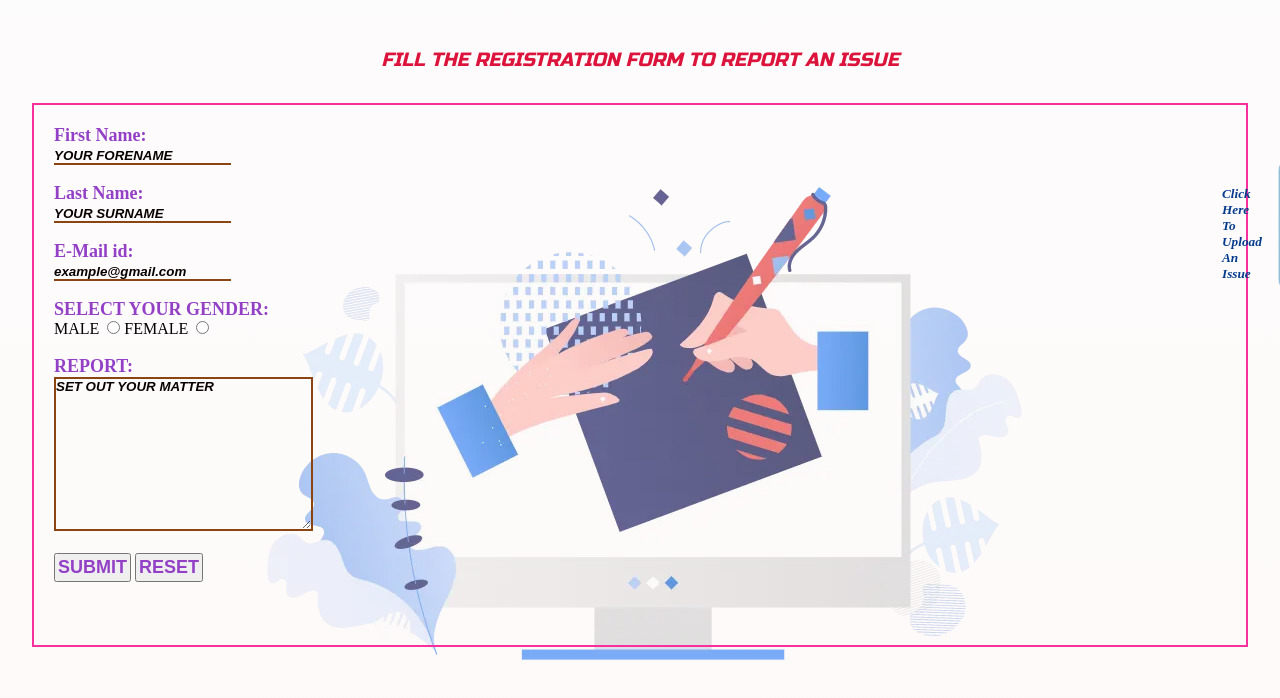
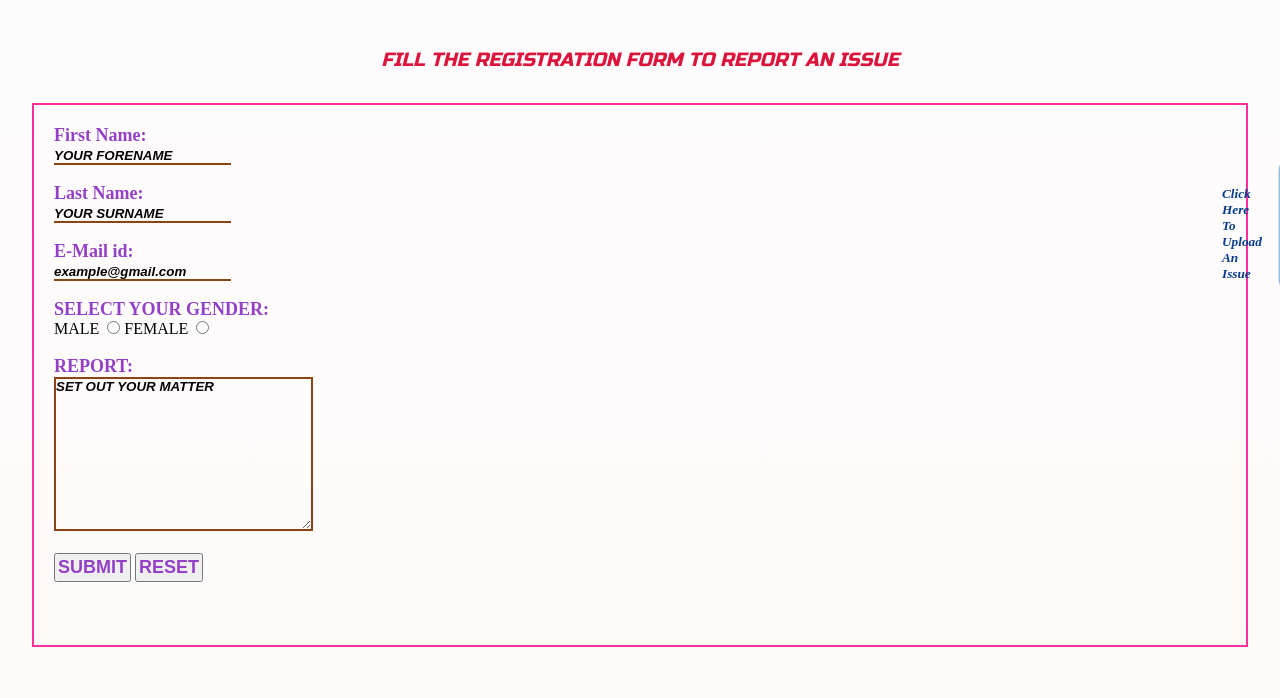
Before and after one commit to gp-18/auctionaers_webapp, a website: page reg.html in a window 1280 px wide. Shown: the top 698 px of the page. Drawn offline with Linux system fonts and the light colour scheme.

Commit message:
background changed registration

```diff
--- a/regstyle.css
+++ b/regstyle.css
@@ -4,7 +4,7 @@
 }
 
 body{
-    background-image:linear-gradient(rgba(249, 244, 244, 0.3) , rgba(249, 235, 235, 0.3)), url(Images/draw2.webp);
+    background-image:linear-gradient(rgba(249, 244, 244, 0.3) , rgba(249, 235, 235, 0.3));
     background-repeat: no-repeat;
     background-position: center;
     height: 100vh;
```
